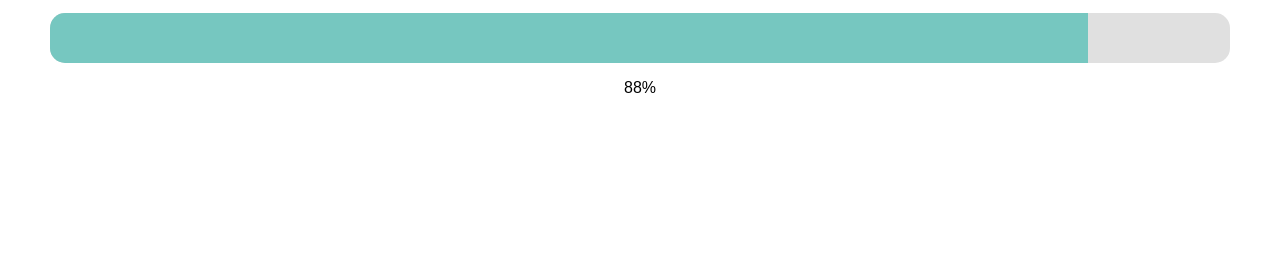
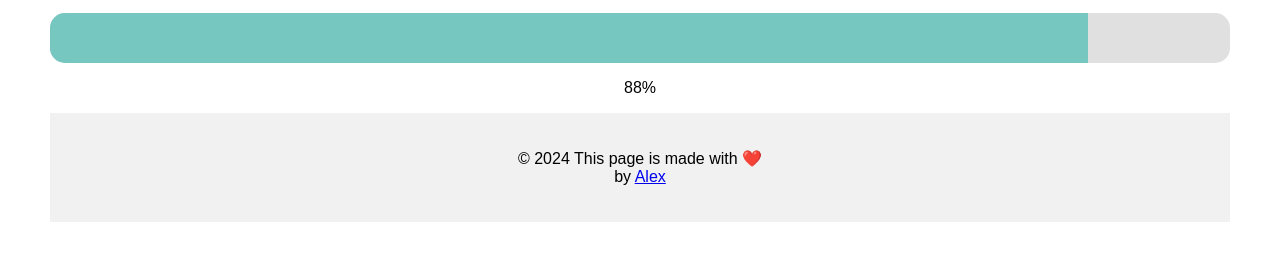
Before and after one commit to g0gan/year-progress, a plain HTML site: page index.html in a window 1280 px wide. Shown: the part 129-390 px from the top of the page. Drawn offline with Linux system fonts and the light colour scheme.

Commit message:
Update index.html

```diff
--- a/index.html
+++ b/index.html
@@ -52,6 +52,9 @@
     setInterval(updateProgress, 1000);
     updateProgress(); // Initial call to set the progress immediately
 </script>
-
+<footer style="text-align: center; padding: 20px; background-color: #f1f1f1;">
+    <p>© 2024 This page is made with ❤️<br>
+    by <a href="https://kirilenko.dev" target="_blank">Alex</a></p>
+</footer>
 </body>
 </html>
```
